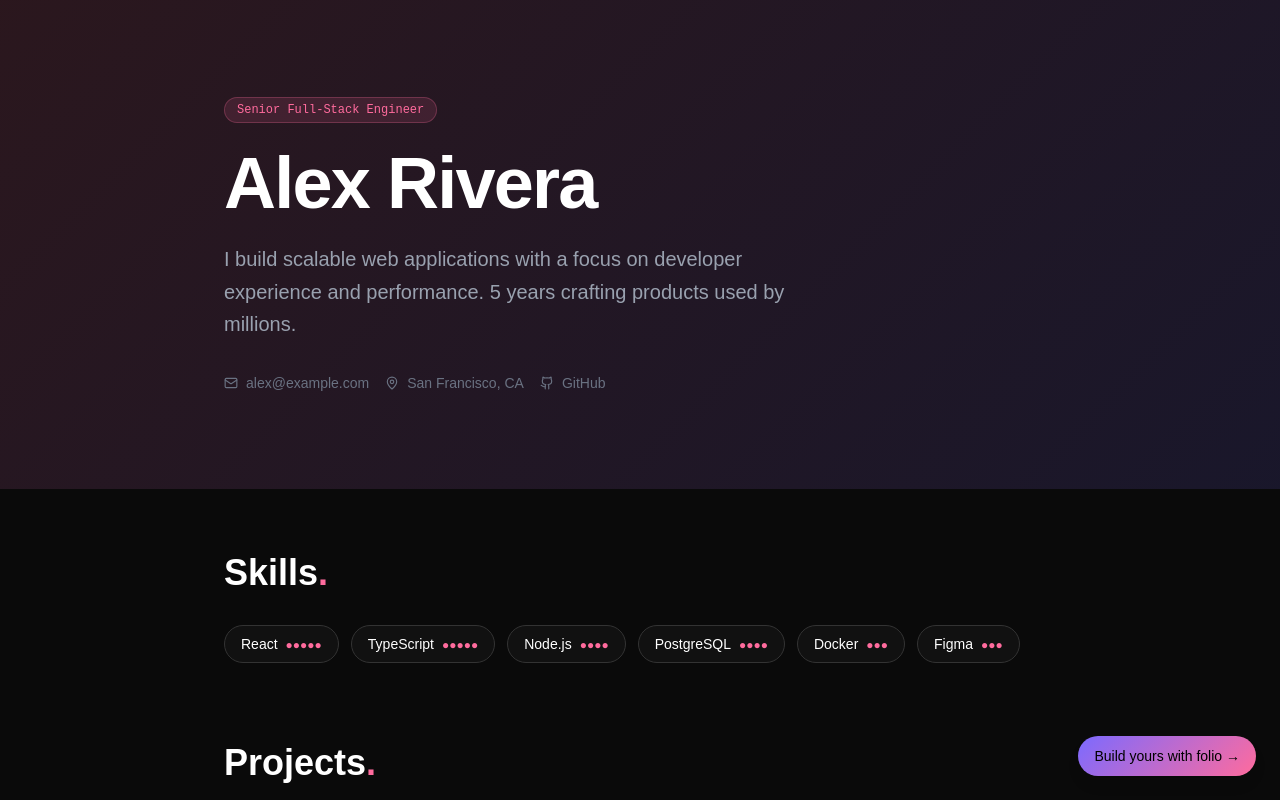
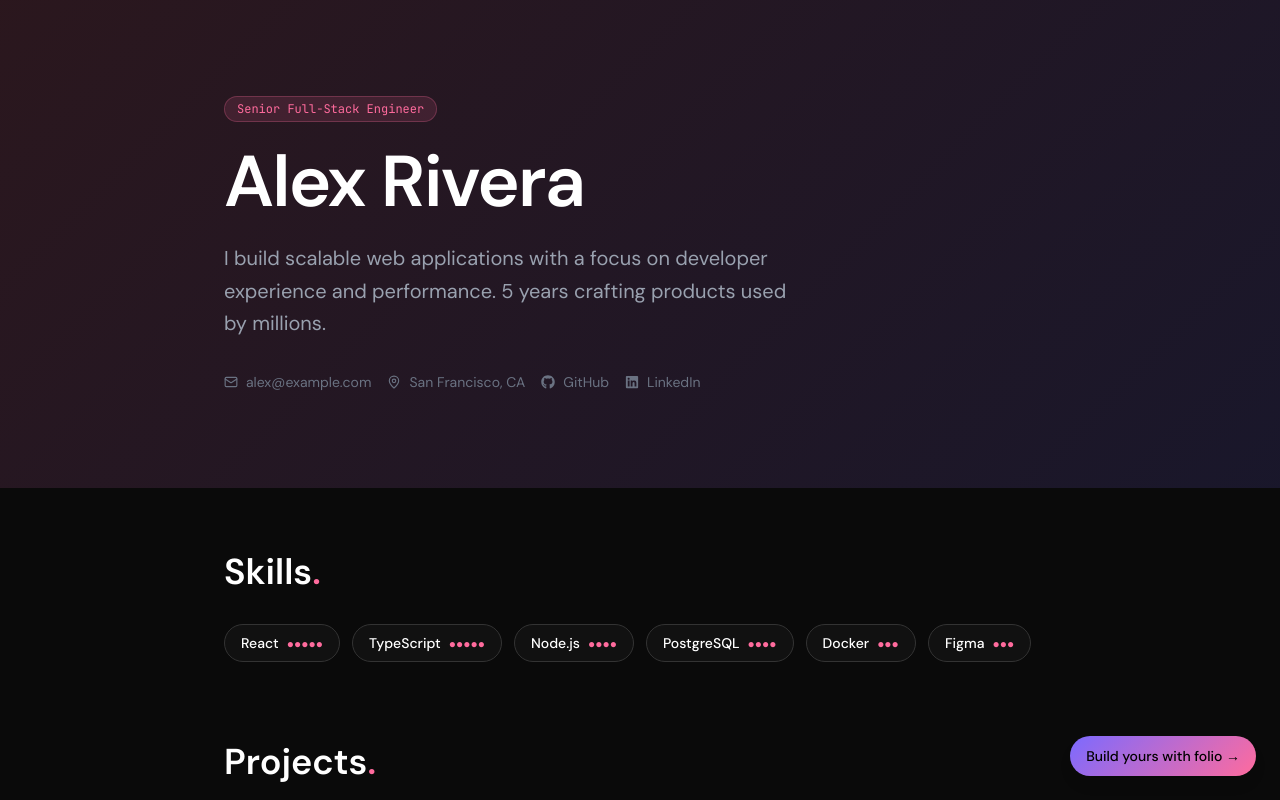
Before and after one commit to reeham4411/Portfolio-Builder, a Next.js app: page /preview/demo in a window 1280 px wide. Shown: the top 800 px of the page. Built offline with nearby package versions, Linux system fonts and the light colour scheme.

Commit message:
fix:import issue

```diff
--- a/package.json
+++ b/package.json
@@ -14,6 +14,7 @@
     "next": "16.2.3",
     "react": "19.2.4",
     "react-dom": "19.2.4",
+    "react-icons": "^5.6.0",
     "tailwind-merge": "^3.5.0"
   },
   "devDependencies": {
--- a/src/app/globals.css
+++ b/src/app/globals.css
@@ -1,6 +1,6 @@
+@import url('https://fonts.googleapis.com/css2?family=Playfair+Display:wght@400;600;700;900&family=DM+Sans:wght@300;400;500;600&family=JetBrains+Mono:wght@400;500&display=swap');
+
 @import "tailwindcss";
-
-@import url('https://fonts.googleapis.com/css2?family=Playfair+Display:wght@400;600;700;900&family=DM+Sans:wght@300;400;500;600&family=JetBrains+Mono:wght@400;500&display=swap');
 
 :root {
   --bg: #0a0a0f;
--- a/src/components/templates/Boldtemplate.tsx
+++ b/src/components/templates/Boldtemplate.tsx
@@ -2,11 +2,9 @@
 import {
   Mail,
   MapPin,
-  Github,
-  Linkedin,
-  ExternalLink,
   ArrowUpRight,
 } from "lucide-react";
+import { FaGithub, FaLinkedin } from "react-icons/fa";
 
 export default function BoldTemplate({ data }: { data: PortfolioData }) {
   const { personalInfo: p, skills, projects, experience } = data;
@@ -58,8 +56,17 @@
                 href={p.github}
                 className="flex items-center gap-2 text-gray-500 hover:text-white transition-colors"
               >
-                <Github size={14} />
+                <FaGithub size={14} />
                 GitHub
+              </a>
+            )}
+            {p.linkedin && (
+              <a
+                href={p.linkedin}
+                className="flex items-center gap-2 text-gray-500 hover:text-white transition-colors"
+              >
+                <FaLinkedin size={14} />
+                LinkedIn
               </a>
             )}
           </div>
--- a/src/components/templates/CreativeTemplate.tsx
+++ b/src/components/templates/CreativeTemplate.tsx
@@ -1,5 +1,6 @@
 import { PortfolioData } from "@/types/portfolio";
-import { ExternalLink, Github } from "lucide-react";
+import { ExternalLink } from "lucide-react";
+import { FaGithub } from "react-icons/fa";
 
 export default function CreativeTemplate({ data }: { data: PortfolioData }) {
   const { personalInfo: p, skills, projects, experience } = data;
@@ -132,7 +133,7 @@
                         href={pr.githubUrl}
                         className="flex items-center gap-1 text-xs font-sans opacity-60 hover:opacity-100"
                       >
-                        <Github size={13} /> Code
+                         <FaGithub size={13} /> Code
                       </a>
                     )}
                   </div>
--- a/src/components/templates/MinimalistTemplate.tsx
+++ b/src/components/templates/MinimalistTemplate.tsx
@@ -1,5 +1,6 @@
 import { PortfolioData } from "@/types/portfolio";
-import { Mail, MapPin, Github, Linkedin, ExternalLink } from "lucide-react";
+import { Mail, MapPin, ExternalLink } from "lucide-react";
+import { FaGithub, FaLinkedin } from "react-icons/fa";
 
 export default function MinimalistTemplate({ data }: { data: PortfolioData }) {
   const { personalInfo: p, skills, projects, experience } = data;
@@ -38,16 +39,17 @@
     href={p.github}
     className="flex items-center gap-1.5 hover:text-gray-700"
   >
-                <Github size={14} />
+    <FaGithub size={14} />
     GitHub
   </a>
 )}
+
 {p.linkedin && (
   <a
     href={p.linkedin}
     className="flex items-center gap-1.5 hover:text-gray-700"
   >
-                <Linkedin size={14} />
+    <FaLinkedin size={14} />
     LinkedIn
   </a>
 )}
@@ -105,7 +107,7 @@
                           href={pr.githubUrl}
                           className="text-gray-400 hover:text-gray-700"
                         >
-                          <Github size={16} />
+                          <FaGithub size={16} />
                         </a>
                       )}
                     </div>
--- a/tailwindconfig.js
+++ b/tailwindconfig.js
@@ -1,6 +1,5 @@
-import type { Config } from "tailwindcss";
-
-const config: Config = {
+/** @type {import("tailwindcss").Config} */
+const config = {
   content: ["./src/**/*.{js,ts,jsx,tsx,mdx}"],
   theme: {
     extend: {
```
Also changed, not shown: 1 other file (tests, documents, lock files or other folders). Lines whose indentation alone changed are shown as unchanged.
